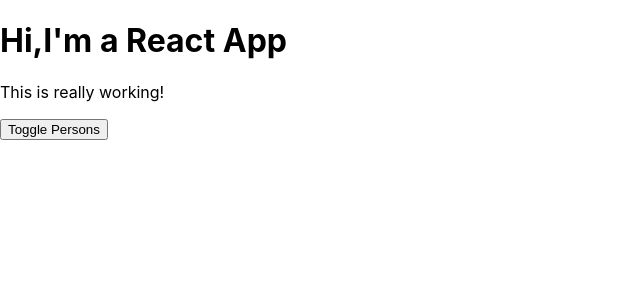
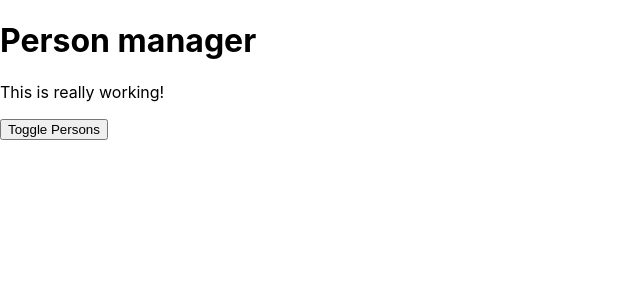
Before and after one commit to surya1729/react-app, a React app: page / in a window 1280 px wide. Shown: the top 300 px of the page, without its empty margins (0-640 px from the left). Built offline with nearby package versions, Linux system fonts and the light colour scheme.

Commit message:
class-based vs functional based components

```diff
--- a/src/components/Cockpit/Cockpit.js
+++ b/src/components/Cockpit/Cockpit.js
@@ -2,7 +2,7 @@
 import CSSclasses from './Cockpit.css';
 
 
-const Cockpit = (props) => {
+const cockpit = (props) => {
     const assignedClasses = [];
     let btnClass = '';
     if(props.showPersons){
@@ -17,7 +17,7 @@
     }
     return(
         <div className = {CSSclasses.Cockpit}>
-            <h1>Hi,I'm a React App </h1>
+            <h1>{props.title} </h1>
             <p className = {assignedClasses.join(' ')}>This is really working!</p>
             <button
                 className = {btnClass}
@@ -26,4 +26,4 @@
     );
 };
 
-export default Cockpit;
+export default cockpit;
--- a/src/containers/App.js
+++ b/src/containers/App.js
@@ -70,6 +70,7 @@
   return (
     <div className={CSSclasses.App}>
       <Cockpit
+      title = {this.props.appTitle}
       showPersons = {this.state.showPersons}
       persons = {this.state.persons}
       clicked = {this.togglePersonHandler}/>
--- a/src/index.js
+++ b/src/index.js
@@ -4,7 +4,7 @@
 import App from './containers/App';
 import * as serviceWorker from './serviceWorker';
 
-ReactDOM.render(<App/>, document.getElementById('root'));
+ReactDOM.render(<App appTitle="Person manager"/>, document.getElementById('root'));
 
 // If you want your app to work offline and load faster, you can change
 // unregister() to register() below. Note this comes with some pitfalls.
```
